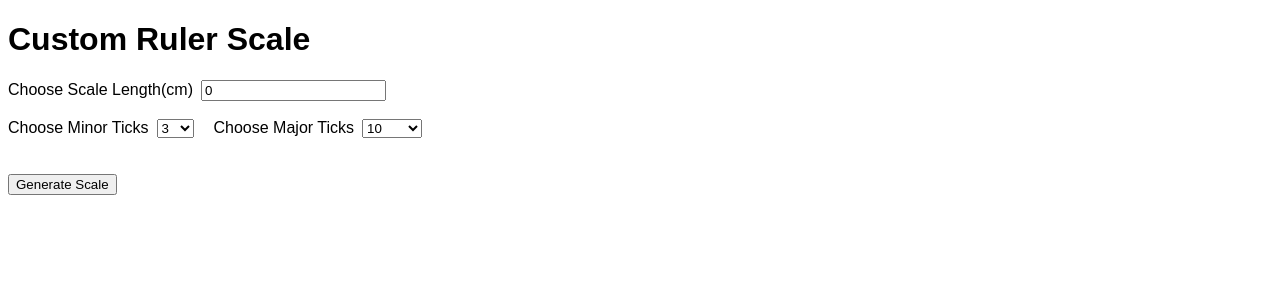
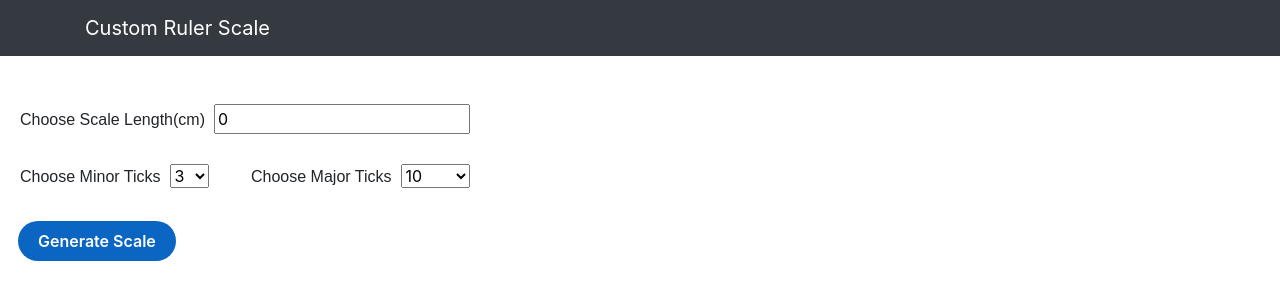
Before and after one commit to joelsunny98/custome-scale.angular, an Angular app in the folder custom-scale/: page / in a window 1280 px wide. Shown: the top 300 px of the page. Built offline with nearby package versions, Linux system fonts and the light colour scheme.

Commit message:
Removed Ng Model change

```diff
--- a/custom-scale/src/app/ruler/ruler.component.ts
+++ b/custom-scale/src/app/ruler/ruler.component.ts
@@ -18,7 +18,7 @@ export class RulerComponent implements OnInit {
 
   ngOnInit(): void {
     this.minor = Array.from({ length: this.minorTick }, (_, index) => index);
-    this.major = Array.from({ length: Math.floor(this.scaleLength / this.majorTick) }, (_, index) => index * this.majorTick);
+    this.major = Array.from({ length: Math.floor(this.scaleLength / this.majorTick) + 1 }, (_, index) => index * this.majorTick);
     console.log(this.minor, this.major)
   }
 }
--- a/custom-scale/src/app/scale-input/scale-input.component.css
+++ b/custom-scale/src/app/scale-input/scale-input.component.css
@@ -1,4 +1,52 @@
 label,
 h1 {
     font-family: Arial, sans-serif;
+    padding-left: 20px;
+
 }
+
+button {
+    align-items: center;
+    background-color: #0A66C2;
+    border: 0;
+    border-radius: 100px;
+    box-sizing: border-box;
+    color: #ffffff;
+    cursor: pointer;
+    display: inline-flex;
+    font-family: -apple-system, system-ui, system-ui, "Segoe UI", Roboto, "Helvetica Neue", "Fira Sans", Ubuntu, Oxygen, "Oxygen Sans", Cantarell, "Droid Sans", "Apple Color Emoji", "Segoe UI Emoji", "Segoe UI Symbol", "Lucida Grande", Helvetica, Arial, sans-serif;
+    font-size: 16px;
+    font-weight: 600;
+    justify-content: center;
+    line-height: 20px;
+    max-width: 480px;
+    min-height: 40px;
+    min-width: 0px;
+    overflow: hidden;
+    padding: 0px;
+    padding-left: 20px;
+    padding-right: 20px;
+    text-align: center;
+    touch-action: manipulation;
+    transition: background-color 0.167s cubic-bezier(0.4, 0, 0.2, 1) 0s, box-shadow 0.167s cubic-bezier(0.4, 0, 0.2, 1) 0s, color 0.167s cubic-bezier(0.4, 0, 0.2, 1) 0s;
+    user-select: none;
+    -webkit-user-select: none;
+    vertical-align: middle;
+}
+
+button:hover,
+button:focus {
+    background-color: #16437E;
+    color: #ffffff;
+}
+
+button:active {
+    background: #09223b;
+    color: rgb(255, 255, 255, .7);
+}
+
+button:disabled {
+    cursor: not-allowed;
+    background: rgba(0, 0, 0, .08);
+    color: rgba(0, 0, 0, .3);
+}
--- a/custom-scale/src/app/scale-input/scale-input.component.html
+++ b/custom-scale/src/app/scale-input/scale-input.component.html
@@ -1,24 +1,33 @@
-<h1>Custom Ruler Scale</h1>
+<link rel="stylesheet" href="https://stackpath.bootstrapcdn.com/bootstrap/4.5.2/css/bootstrap.min.css">
 
-<div>
+
+<nav class="navbar navbar-dark bg-dark">
+    <div class="container">
+      <a class="navbar-brand text-white">Custom Ruler Scale</a>
+    </div>
+  </nav>
+
+<br><br>
+
+<div align="left">
     <label for="scaleLength">Choose Scale Length(cm)</label>&nbsp;
     <input type="number" [(ngModel)]="scaleLength">
     <br><br>
     <label for="minorTicks">Choose Minor Ticks</label>&nbsp;
-    <select name="minorTicks" id="minorTicks" (ngModelchange)="updateMinorTick($event)">
+    <select name="minorTicks" id="minorTicks" (change)="updateMinorTick($event)">
         <option *ngFor="let item of minorTicks" value="{{ item }}">{{ item }}</option>
     </select>
     &nbsp;&nbsp;&nbsp;
     <label for="majorTicks">Choose Major Ticks</label>&nbsp;
-    <select name="majorTicks" id="majorTicks" (ngModelchange)="updateMajorTick($event)">
+    <select name="majorTicks" id="majorTicks" (change)="updateMajorTick($event)">
         <option *ngFor="let item of majorTicks" value="{{ item }}">{{ item }}</option>
     </select>
+    <br><br>
+    <div>
+        &nbsp;&nbsp;&nbsp;&nbsp;<button (click)="makeVisible()">Generate Scale</button>
+    </div>
 </div>
 <br><br>
-<div>
-    <button (click)="makeVisible()">Generate Scale</button>
-</div>
-
 <div *ngIf="isScaleVisible">
     <app-ruler [scaleLength]="scaleLength" [majorTick]="selectedMajorTick" [minorTick]="selectedMinorTick"></app-ruler>
 </div>
--- a/custom-scale/src/app/scale-input/scale-input.component.ts
+++ b/custom-scale/src/app/scale-input/scale-input.component.ts
@@ -14,7 +14,7 @@ export class ScaleInputComponent {
   isScaleVisible = false;
 
   updateMinorTick(e: any) {
-    this.selectedMinorTick = parseInt(e.target.value)
+    this.selectedMinorTick = parseInt(e.target.value);
   }
 
   updateMajorTick(e: any) {
```
